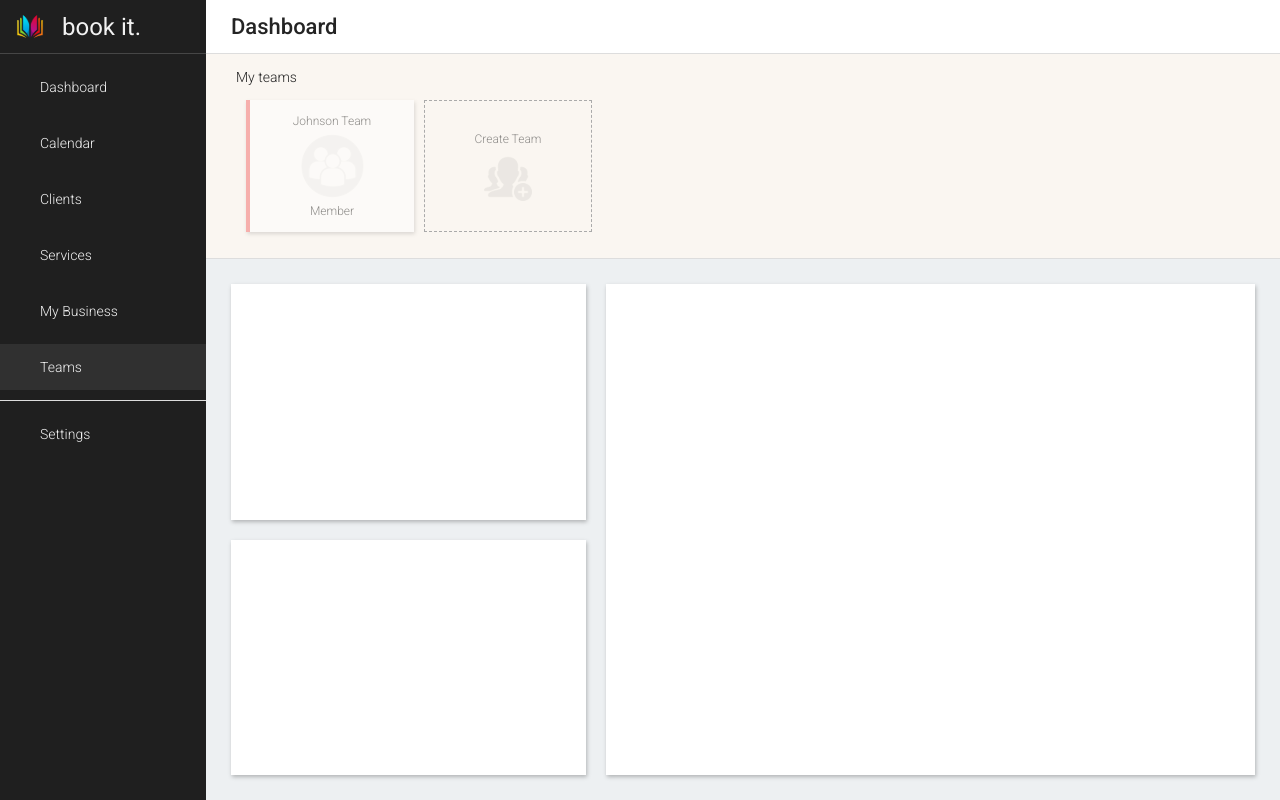
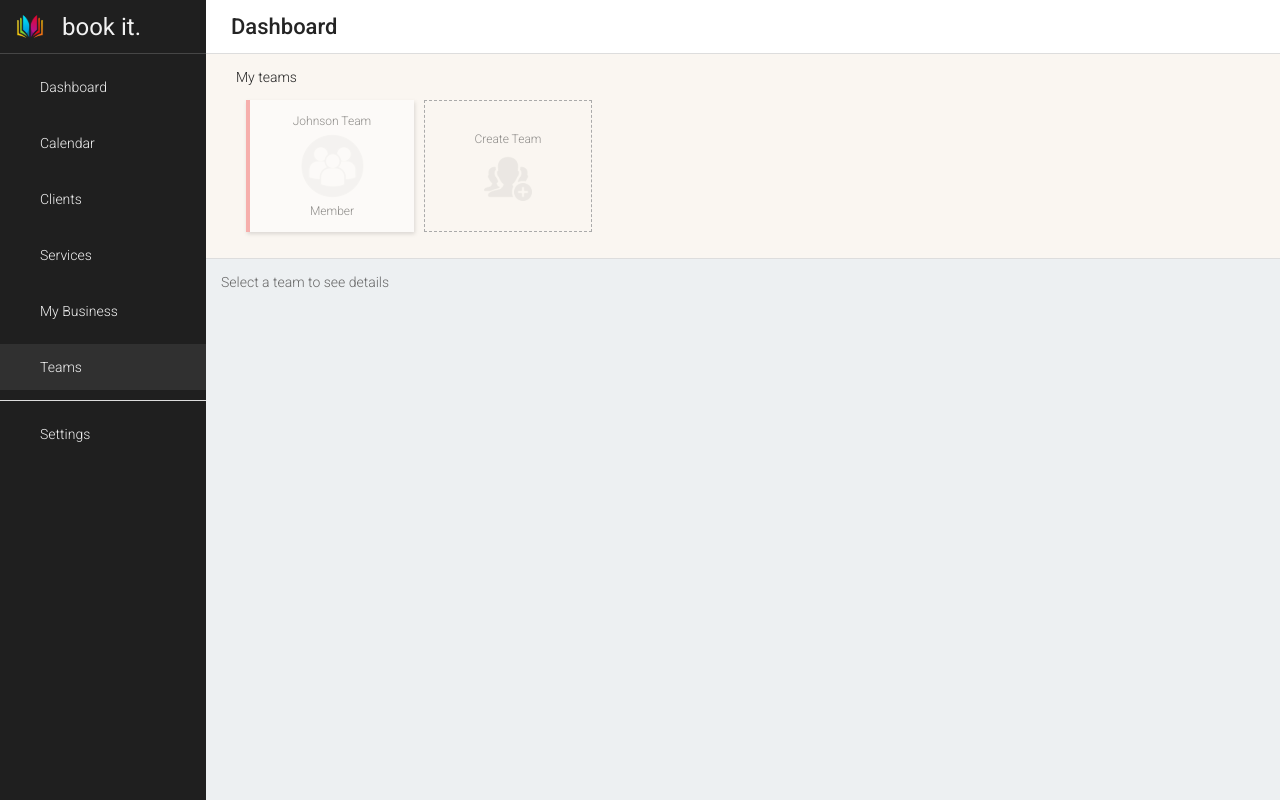
Before and after one commit to ryanhartwig/bookeasy, a Next.js app in the folder next/: page /teams in a window 1280 px wide. Built offline with nearby package versions, Linux system fonts and the light colour scheme.

Commit message:
Change selected type from string to Business object and use control flow to conditionally display team details

```diff
--- a/next/src/app/teams/page.tsx
+++ b/next/src/app/teams/page.tsx
@@ -1,13 +1,14 @@
 'use client';
 
 import { Card } from '@/components/UI/Card/Card';
+import { Business } from '@/types/Business';
 import { useState } from 'react';
 import { Teams } from './teams';
 import styles from './teams.module.scss';
 
 export default function Page() {
 
-  const [selected, setSelected] = useState<string>('');
+  const [selected, setSelected] = useState<Business>();
 
   return (
     <div className={styles.Teams}>
@@ -17,13 +18,19 @@ export default function Page() {
       </div>
 
       <div className={styles.team_overview}>
+        {selected ? (
+        <>
           <div className={styles.left}>
-          <Card className={styles.card} />
+            <Card className={styles.card}>
+
+            </Card>
             <Card className={styles.card} />
           </div>
           <div className={styles.right}>
             <Card className={styles.card} />
           </div>
+        </>
+        ) : <p className={styles.select}>Select a team to see details</p>}
       </div>
 
     </div>
--- a/next/src/app/teams/teams.module.scss
+++ b/next/src/app/teams/teams.module.scss
@@ -2,6 +2,12 @@
   height: calc(100% - var(--header-height));
   display: flex;
   flex-direction: column;
+}
+
+.select {
+  color: var(--font-alt);
+  font-weight: 300;
+  font-size: 14px;
 }
 
 .teams_section {
--- a/next/src/app/teams/teams.tsx
+++ b/next/src/app/teams/teams.tsx
@@ -10,10 +10,11 @@ import { sample_businesses } from '@/utility/sample_data/sample_businesses';
 import { sample_user } from '@/utility/sample_data/sample_user';
 import { Card } from '@/components/UI/Card/Card';
 import clsx from 'clsx';
+import { Business } from '@/types/Business';
 
 interface TeamsProps {
-  selected: string,
-  setSelected: React.Dispatch<React.SetStateAction<string>>,
+  selected?: Business,
+  setSelected: React.Dispatch<React.SetStateAction<Business | undefined>>,
 }
 
 export const Teams: React.FC<TeamsProps> = ({selected, setSelected}) => {
@@ -25,8 +26,8 @@ export const Teams: React.FC<TeamsProps> = ({selected, setSelected}) => {
       {/* Teams user belongs to */}
       {teams.map(t => (
         <Card key={t.id}
-          className={clsx(styles.team, {[styles.selected]: selected === t.id})}
-          onClick={() => setSelected(t.id)}
+          className={clsx(styles.team, {[styles.selected]: selected && selected.id === t.id})}
+          onClick={() => setSelected(t)}
         >
           <p>{t.name}</p>
           <Image src={teamDefault} alt='Add team icon' />
```
Lines whose indentation alone changed are shown as unchanged.
